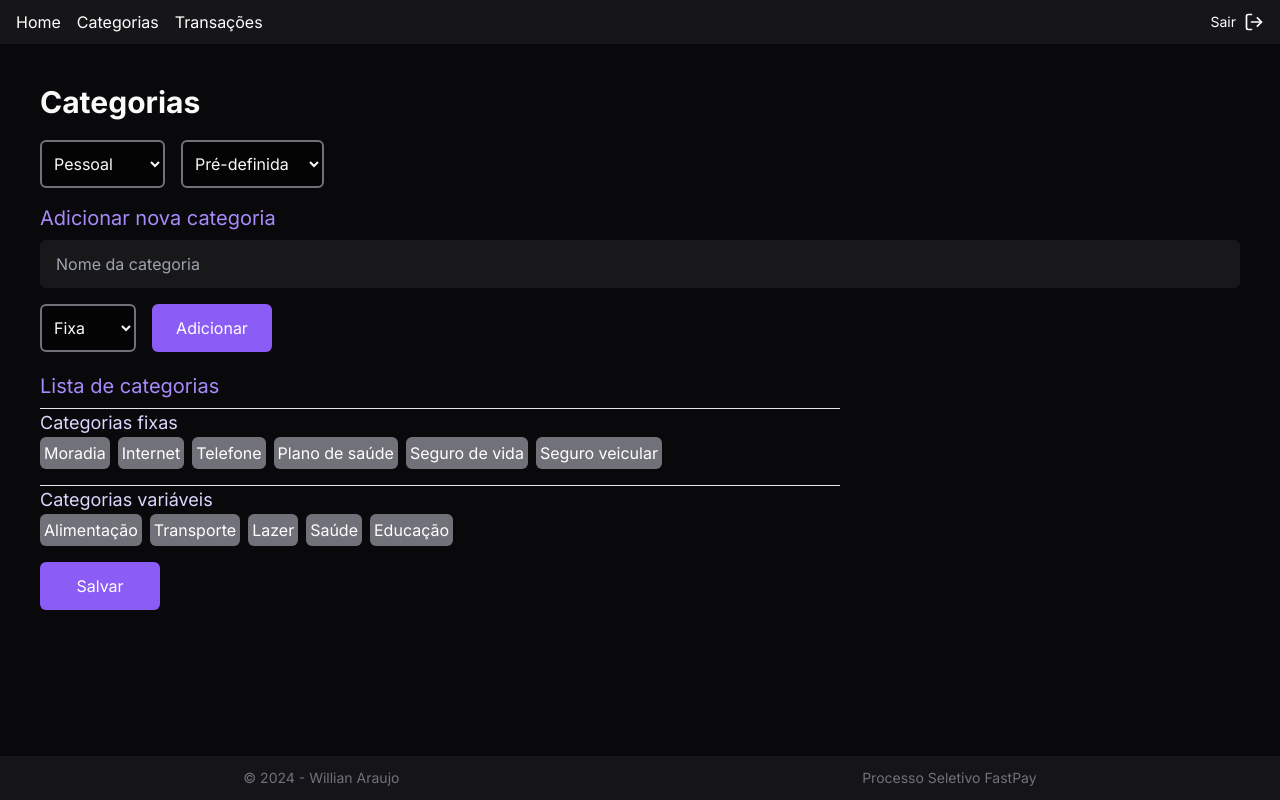
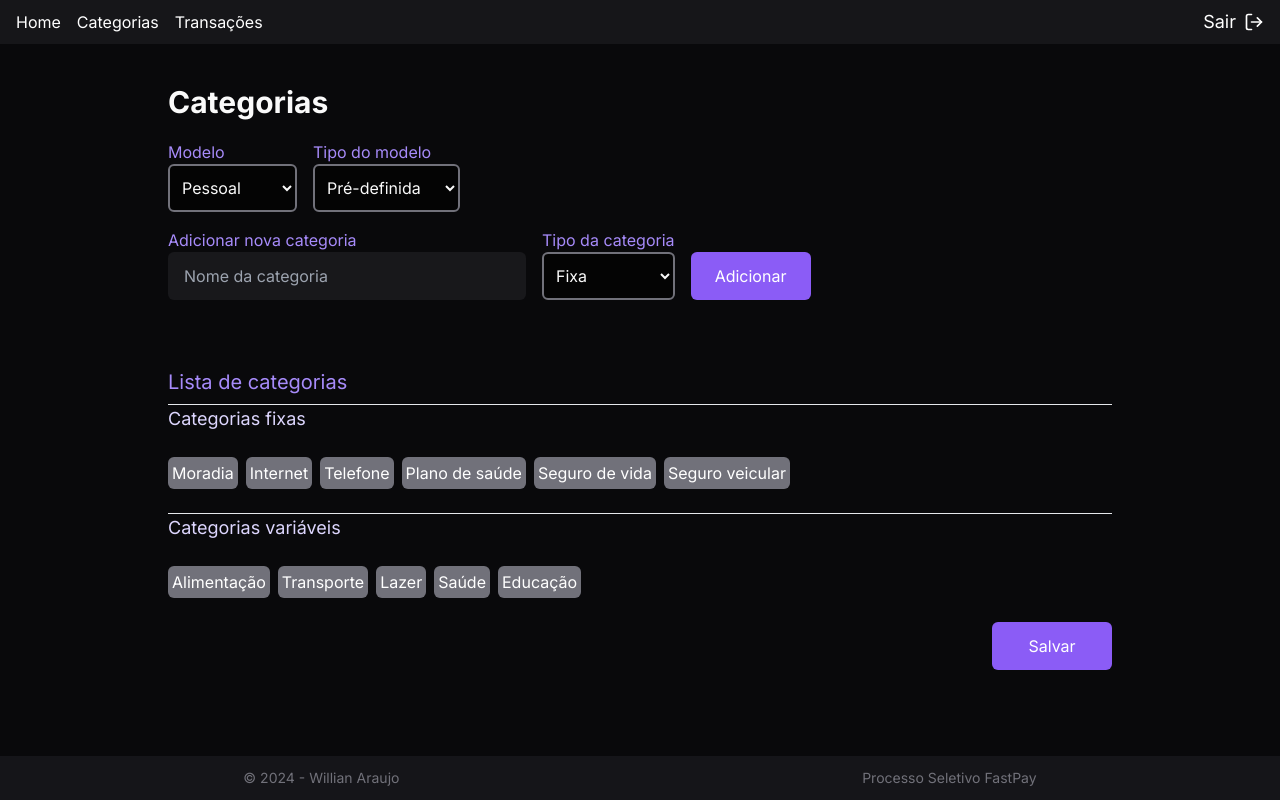
Before and after one commit to will4raujo/app-transacoes, a Next.js app in the folder frontend-teste-fastpay/: page /categories in a window 1280 px wide. Built offline with nearby package versions, Linux system fonts and the light colour scheme.

Commit message:
fix: layout review in pages and components
- added margin in home
- removed category page
- adjusted layout of categories page
- ajusted font-size of text of the logout in header component

```diff
--- a/frontend-teste-fastpay/src/app/(app)/(home)/page.tsx
+++ b/frontend-teste-fastpay/src/app/(app)/(home)/page.tsx
@@ -1,6 +1,6 @@
 export default async function Home() {
   return(
-    <main className='w-full px-6 md:px-10 py-5 flex flex-col gap-5'>
+    <main className='w-full px-4 md:px-10 py-5 flex flex-col gap-5 mb-[80px] md:mx-auto max-w-[1024px]'>
       <h1 className='text-3xl font-bold'>Desafio de Teste Fullstack FastPay</h1>
 
       <h2 className='text-xl font-bold'>Descrição do Projeto</h2>
--- a/frontend-teste-fastpay/src/app/(app)/categories/[id]/page.tsx
+++ /dev/null
@@ -1,5 +0,0 @@
-export default function CategoryPage() {
-  return (
-    <h1>CategoryPage</h1>
-  )
-}
--- a/frontend-teste-fastpay/src/app/(app)/categories/page.tsx
+++ b/frontend-teste-fastpay/src/app/(app)/categories/page.tsx
@@ -36,9 +36,9 @@ const categoriesData = {
       { id: 6, name: 'Moradia', type: 'fixed' },
       { id: 7, name: 'Internet', type: 'fixed' },
       { id: 8, name: 'Telefone', type: 'fixed' },
-      {id : 9, name: 'Plano de saúde', type: 'fixed'},
-      {id : 10, name: 'Seguro de vida', type: 'fixed'},
-      {id : 11, name: 'Seguro veicular', type: 'fixed'},
+      { id: 9, name: 'Plano de saúde', type: 'fixed' },
+      { id: 10, name: 'Seguro de vida', type: 'fixed' },
+      { id: 11, name: 'Seguro veicular', type: 'fixed' },
     ]
   },
   business: {
@@ -67,56 +67,69 @@ export default function Categories() {
   }
 
   return (
-    <main className='w-full px-4 md:px-10 py-5 flex flex-col gap-5 mb-[80px]'>
+    <main className='w-full px-4 md:px-10 py-5 flex flex-col gap-5 mb-[80px] max-w-[1024px] mx-auto'>
       <h1 className='text-3xl font-bold'>Categorias</h1>
       <div>
         <form className="flex flex-col gap-4 ">
           <div className='flex gap-4 items-center'>
-            <select className="flex items-center gap-2 max-w-[238px] h-[48px] rounded-md border-2 border-zinc-500 bg-black/60 p-1 pl-2" onChange={handleCategoryModelChange} value={selectedCategoryModel}>
+            <div>
+              <label className='text-violet-400' htmlFor="categoryModel">Modelo</label>
+              <select className="flex items-center gap-2 max-w-[238px] h-[48px] rounded-md border-2 border-zinc-500 bg-black/60 p-1 px-2" onChange={handleCategoryModelChange} value={selectedCategoryModel}>
                 <option value='personal'>Pessoal</option>
                 <option value='business'>Empresarial</option>
               </select>
-            <select className="flex items-center gap-2 max-w-[238px] h-[48px] rounded-md border-2 border-zinc-500 bg-black/60 p-1 pl-2" onChange={handleCategoryTypeChange} value={selectedCategoryType}>
+            </div>
+            <div>
+            <label className='text-violet-400' htmlFor="categoryType">Tipo do modelo</label>
+            <select className="flex items-center gap-2 max-w-[238px] h-[48px] rounded-md border-2 border-zinc-500 bg-black/60 p-1 px-2" onChange={handleCategoryTypeChange} value={selectedCategoryType}>
               <option value='predefined'>Pré-definida</option>
               <option value='custom'>Personalizada</option>
             </select>
             </div>
-          <div >
-              <h2 className='text-xl mb-2 text-violet-400'>Adicionar nova categoria</h2>
-              <div className="flex gap-4 flex-wrap w-[358px] md:w-auto">
-              <InputText placeholder='Nome da categoria'/>
-              <select className="flex items-center gap-2 max-w-[238px] h-[48px] rounded-md border-2 border-zinc-500 bg-black/60 p-1 pl-2">
+          </div>
+          <div className="flex gap-4 flex-col md:flex-row md:items-end">
+            <div className="w-auto md:w-[358px]">
+              <span className='text-violet-400'>Adicionar nova categoria</span>
+              <InputText placeholder='Nome da categoria' />
+            </div>
+            <div className="flex gap-4 flex-wrap items-end">
+              <div>
+                <label className='text-violet-400' htmlFor="categoryType">Tipo da categoria</label>
+                <select className="flex items-center gap-2 w-full h-[48px] rounded-md border-2 border-zinc-500 bg-black/60 p-1 px-2">
                   <option value='fixed'>Fixa</option>
                   <option value='variable'>Variável</option>
                 </select>
+              </div>
               <SubmitButton text='Adicionar' />
             </div>
           </div>
         </form>
       </div>
-      <div className="w-[348px] md:w-[800px]">
+      <div className="min-w-[378px] w-auto mt-12">
         <h2 className='text-xl mb-2 text-violet-400'>Lista de categorias</h2>
         <Suspense fallback={<p>Carregando...</p>}>
-          { selectedCategoryType === 'predefined' && (
+          {selectedCategoryType === 'predefined' && (
             <>
-              <hr className="bg-zinc-700"/>
+              <hr className="bg-zinc-700" />
               <h3 className='text-lg text-violet-200'>Categorias fixas</h3>
-              <div className="flex gap-2 flex-wrap mb-4">
+              <div className="flex gap-2 flex-wrap my-6">
                 {categoriesData[selectedCategoryModel].categories.filter(category => category.type === 'fixed').map(category => (
-                <span className='bg-zinc-500 text-white p-1 rounded-md' key={category.id}>{category.name}</span>
+                  <span className='bg-zinc-500 text-white p-1 rounded-md cursor-pointer' key={category.id}>{category.name}</span>
                 ))}
               </div>
-                <hr className="bg-zinc-700"/>
+              <hr className="bg-zinc-700" />
               <h3 className='text-lg text-violet-200'>Categorias variáveis</h3>
-                <div className="flex gap-2 flex-wrap mb-4">
+              <div className="flex gap-2 flex-wrap my-6">
                 {categoriesData[selectedCategoryModel].categories.filter(category => category.type === 'variable').map(category => (
-                  <span className='bg-zinc-500 text-white p-1 rounded-md' key={category.id}>{category.name}</span>
+                  <span className='bg-zinc-500 text-white p-1 rounded-md cursor-pointer' key={category.id}>{category.name}</span>
                 ))}
               </div>
             </>
           )}
         </Suspense>
+        <div className="flex justify-end">
           <SubmitButton text='Salvar' />
+        </div>
       </div>
     </main>
   )
--- a/frontend-teste-fastpay/src/app/(app)/layout.tsx
+++ b/frontend-teste-fastpay/src/app/(app)/layout.tsx
@@ -3,7 +3,7 @@ import Footer from "@/components/footer";
 import { ReactNode } from "react";
 export default function HomeLayout({ children }: { children: ReactNode }) {
   return (
-    <div className='relative mx-auto grid min-h-screen w-full max-w-[1600px] grid-rows-[min-content_max-content] gap-5'>
+    <div className='relative mx-auto grid min-h-screen w-full grid-rows-[min-content_max-content] gap-5'>
       <Header />
       {children}
       <Footer />
--- a/frontend-teste-fastpay/src/components/header.tsx
+++ b/frontend-teste-fastpay/src/components/header.tsx
@@ -9,7 +9,6 @@ export default function Header() {
         <Link href='/'>Home</Link>
         <Link href='/categories'>Categorias</Link>
         <Link href='/transactions'>Transações</Link>
-        <Link href='/'>Sair</Link>
       </BurguerMenu>
       <nav className='hidden md:block'>
         <ul className='flex gap-4'>
@@ -26,7 +25,7 @@ export default function Header() {
       </nav>
 
       <div className='cursor-pointer flex gap-2 items-center'>
-        <span className='hidden md:block text-sm text-white'>Sair</span>
+        <span className='hidden md:block text-lg text-white'>Sair</span>
         <LogOut size={20} />
       </div>
     </header>
```
Lines whose indentation alone changed are shown as unchanged.
